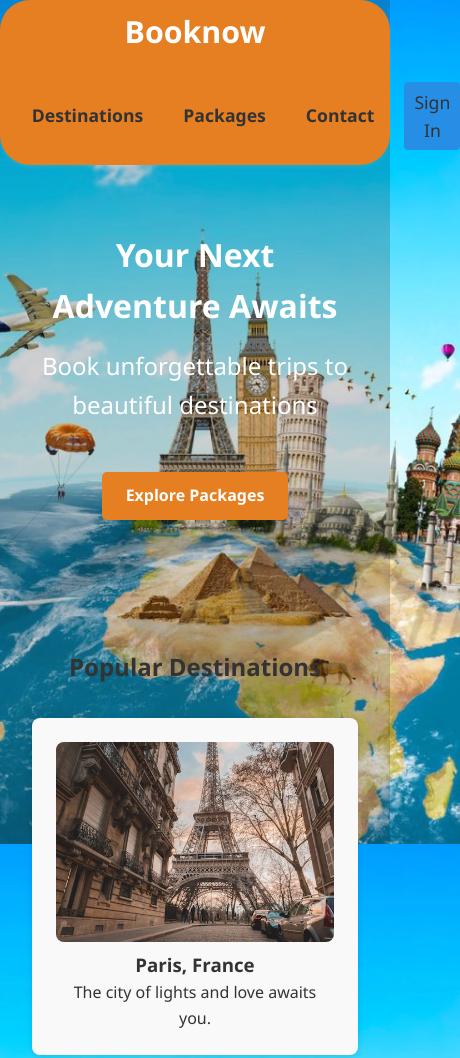
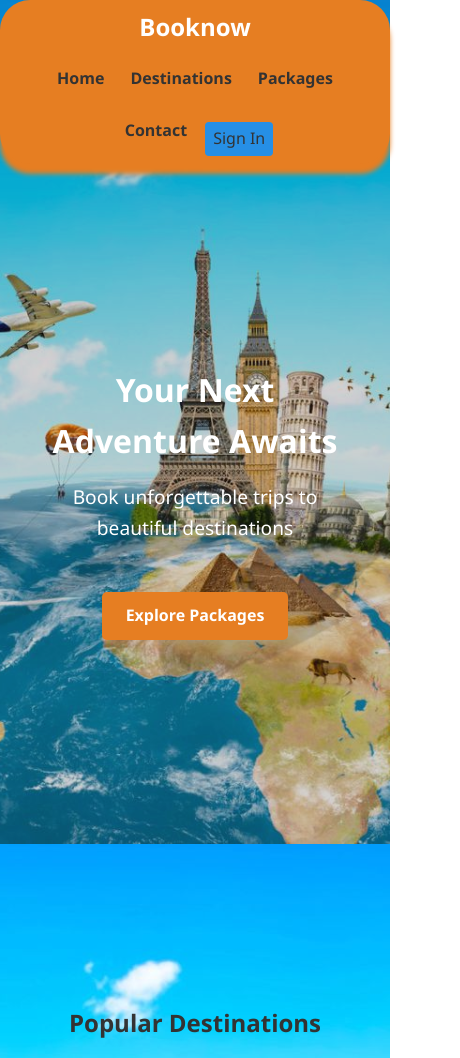
Before and after one commit to Sujith-katta/Travel_webpage, a plain HTML site: page index.html in a window 390 px wide. Shown: the top 1058 px of the page, 460 px wide, since content can reach past the window. Drawn offline with Linux system fonts and the light colour scheme.

Commit message:
css change

```diff
--- a/style.css
+++ b/style.css
@@ -14,8 +14,9 @@ body {
   background-size: cover;
   background-position: center;
   background-attachment: fixed;
-  z-index: -1;
-  position: relative;
+  margin: 0;
+  padding: 0;
+  min-height: 100vh;
 }
 
 a {
@@ -23,32 +24,33 @@ a {
   color: #fff;
 }
 
-/* Overlay for dark Netflix-like background */
+/* Overlay */
 .overlay {
-  position: fixed;
+  position: absolute;
   top: 0;
   left: 0;
   width: 100%;
   height: 100%;
   background: rgba(33, 22, 22, 0.197);
-  z-index: 0;
+  z-index: -1;
 }
 
 /* Header */
 header {
   background-color: #e67e22;
-  box-shadow: 0 2px 5px rgba(234, 229, 229, 0.1);
+  box-shadow: 0px 10px 5px #e67e22;
   position: fixed;
   width: 100%;
   top: 0;
-  z-index: 10;
-  padding: 8px 0; /* reduced height */
+  z-index: 1000;
+  padding: 8px 0;
+  margin: 0;
   border-radius: 30px;
 }
 
 .container {
   max-width: 1200px;
-  margin: auto;
+  margin: 0 auto;
   padding: 0 20px;
   display: flex;
   font-weight: bold;
@@ -77,22 +79,34 @@ header {
 
 .nav-links a:hover {
   color: #c5d6e2;
-  /* font-weight:1000; */
 }
-.hero{
-    color:#fff
+
+/* Hero Section */
+.hero {
+  color: #fff;
+  position: relative;
+  padding-top: 80px;
+  min-height: 100vh;
+  display: flex;
+  align-items: center;
+  justify-content: center;
+  text-align: center;
 }
+
+.hero-content {
+  max-width: 800px;
+  padding: 20px;
+}
+
 .hero-content h2 {
   font-size: 4rem;
   margin-bottom: 1rem;
-
 }
 
 .hero-content p {
   font-size: 1.5rem;
   margin-bottom: 2rem;
 }
-
 
 /* Buttons */
 .btn,
@@ -106,6 +120,11 @@ header {
   cursor: pointer;
   margin-top: 1rem;
   display: inline-block;
+  transition: background-color 0.3s;
+}
+
+.btn:hover {
+  background-color: #d35400;
 }
 
 .signin-btn {
@@ -114,20 +133,22 @@ header {
   border-radius: 4px;
   padding: 6px 12px;
   font-weight: 500;
-  position:relative ;
-  top:-6.5px
 }
 
 .signin-btn:hover {
   background-color: rgb(60, 60, 235);
   color: #f8f8f8;
-
 }
 
 /* Sections */
 section {
-  padding: 4rem 2rem;
+  padding: 5rem 2rem;
   text-align: center;
+  position: relative;
+}
+
+section:first-of-type {
+  margin-top: 80px;
 }
 
 .dest-grid,
@@ -144,6 +165,7 @@ section {
   height: 200px;
   object-fit: cover;
   border-radius: 8px;
+  transition: transform 0.3s;
 }
 
 .card,
@@ -152,14 +174,29 @@ section {
   padding: 1.5rem;
   border-radius: 8px;
   box-shadow: 0 2px 6px rgba(0, 0, 0, 0.1);
+  transition: all 0.3s ease;
+}
+
+.card:hover {
+  box-shadow: 0 10px 20px rgba(106, 188, 236, 0.5);
+  transform: translateY(-5px);
+}
+
+.card:hover img {
+  transform: scale(1.03);
 }
 
 .pack-card span {
   font-size: 1.2rem;
-  color:#e67e22;
+  color: #e67e22;
   font-weight: bold;
   display: block;
   margin: 0.5rem 0;
+}
+
+.pack-card:hover {
+  box-shadow: 0 10px 20px rgba(106, 188, 236, 0.5);
+  transform: translateY(-5px);
 }
 
 /* Newsletter */
@@ -180,17 +217,22 @@ section {
 
 /* Signin Page */
 .signin {
-  padding: 4rem 2rem;
+  padding: 6rem 2rem;
   text-align: center;
   background: #f0f8ff;
+
 }
 
 .signin-form {
   max-width: 400px;
-  margin: auto;
+  margin: 2rem auto;
   display: flex;
   flex-direction: column;
   gap: 1rem;
+  background: white;
+  padding: 2rem;
+  border-radius: 8px;
+  box-shadow: 0 2px 10px rgba(0,0,0,0.1);
 }
 
 .signin-form input {
@@ -214,14 +256,19 @@ section {
 footer {
   background-color: #2c3e50;
   color: #fff;
-  padding: 1rem;
+  padding: 2rem;
   text-align: center;
+  margin-top: auto;
 }
 
 /* Responsive */
 @media (max-width: 768px) {
   .hero-content h2 {
-    font-size: 2rem;
+    font-size: 2.5rem;
+  }
+
+  .hero-content p {
+    font-size: 1.2rem;
   }
 
   .container {
@@ -231,22 +278,35 @@ footer {
 
   .nav-links {
     margin-top: 1rem;
+    flex-wrap: wrap;
+    justify-content: center;
   }
 
   .newsletter input {
     width: 90%;
   }
+
+  .dest-grid,
+  .pack-grid {
+    grid-template-columns: 1fr;
+  }
 }
 
-/* Z-index fix */
-header, .hero, .content, .destinations {
-  position: relative;
-  z-index: 1;
+@media (max-width: 480px) {
+  .hero-content h2 {
+    font-size: 2rem;
+  }
+
+  .nav-links {
+    gap: 10px;
+  }
+
+  .nav-links a {
+    font-size: 1rem;
+  padding: 4px 8px;
+  }
+
+  .logo {
+    font-size: 1.5rem;
+  }
 }
-
-.card:hover{
-    box-shadow: 10px 10px 10px 10px rgb(106, 188, 236);
-}
-.pack-card:hover{
-    box-shadow: 10px 10px 10px 10px rgb(106, 188, 236);
-}
```
